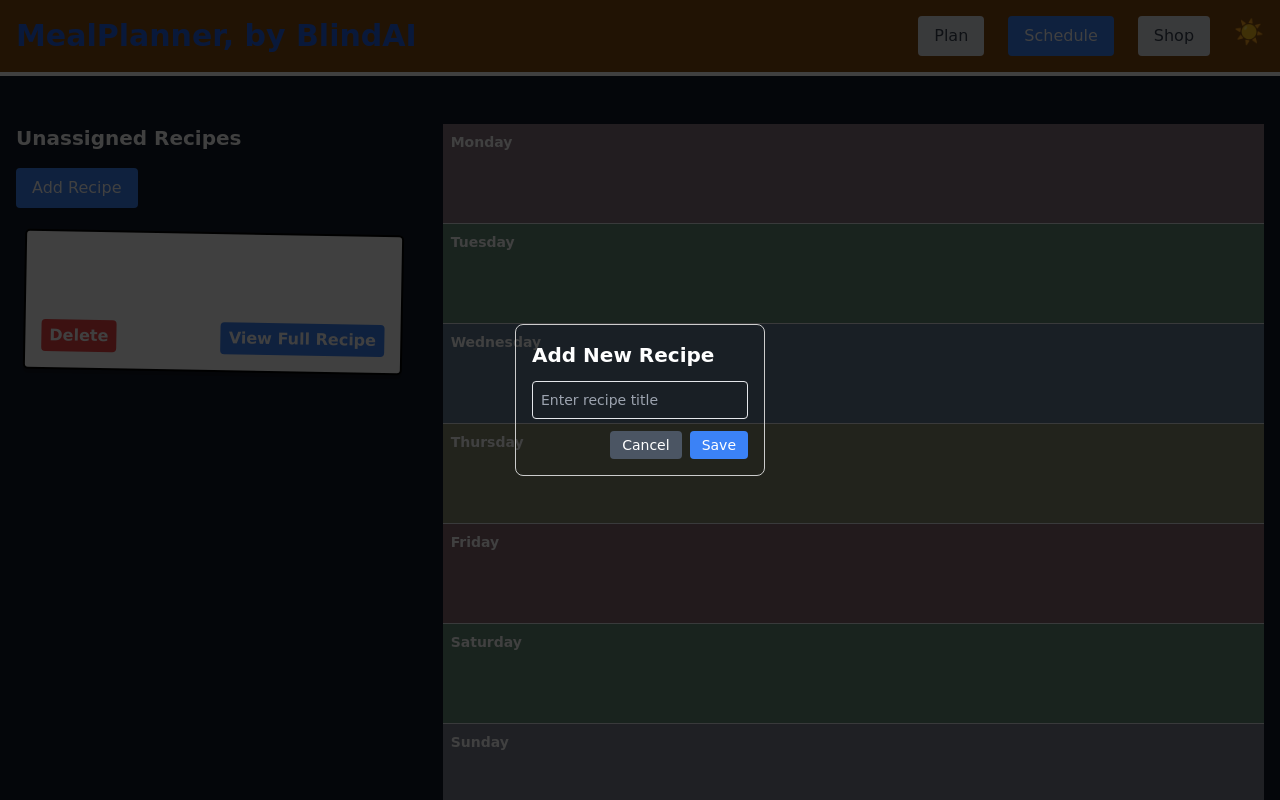
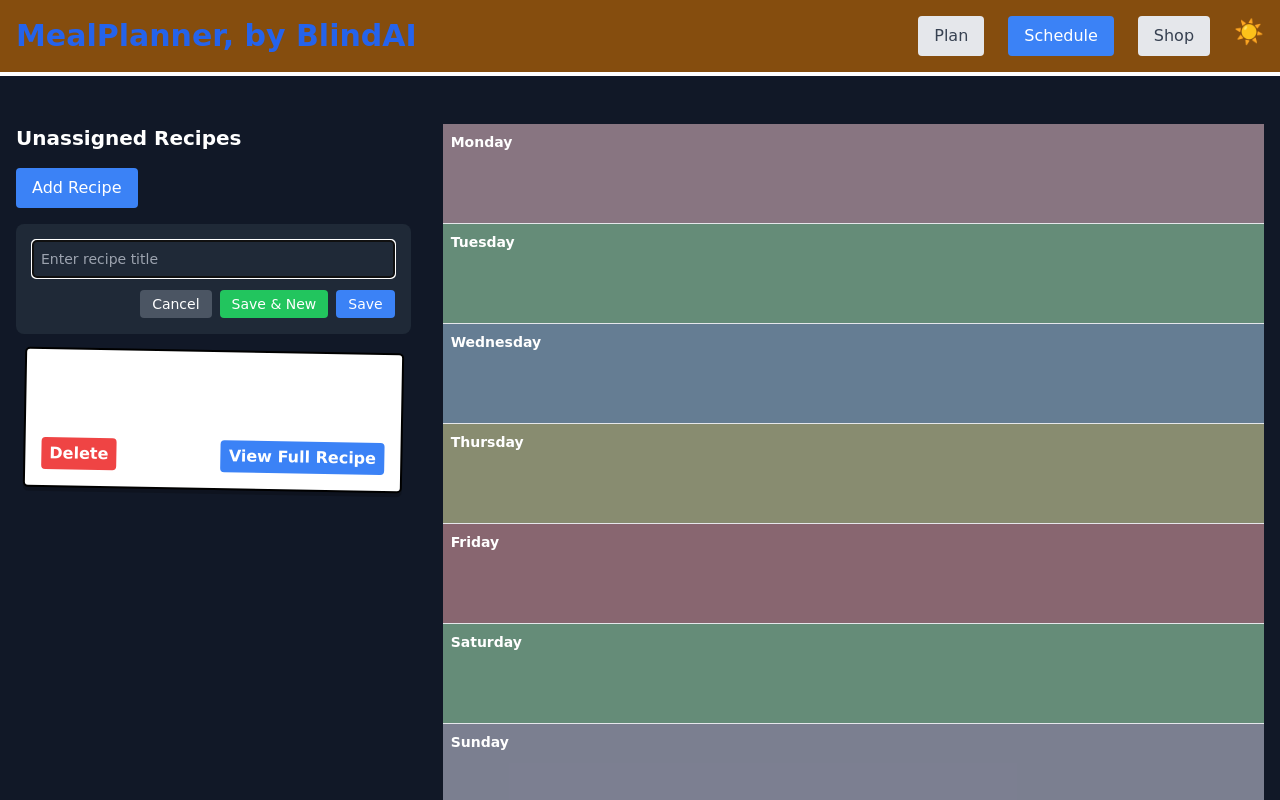
Before and after one commit to Arcadesys/mealplanner, a Next.js app: page / in a window 1280 px wide. Both pictures are taken after a click on the button "Add Recipe". Built offline with nearby package versions, Linux system fonts and the light colour scheme.

Commit message:
no wait just needed more tests

```diff
--- /dev/null
+++ b/app/components/AddRecipeInline.tsx
@@ -0,0 +1,50 @@
+import React, { useState, useRef, useEffect } from 'react';
+
+interface AddRecipeInlineProps {
+  onSave: (recipe: { title: string }) => void;
+  onCancel: () => void;
+}
+
+const AddRecipeInline: React.FC<AddRecipeInlineProps> = ({ onSave, onCancel }) => {
+  const [title, setTitle] = useState('');
+  const inputRef = useRef<HTMLInputElement>(null);
+
+  useEffect(() => {
+    if (inputRef.current) {
+      inputRef.current.focus();
+    }
+  }, []);
+
+  const handleSave = (keepOpen: boolean = false) => {
+    if (title.trim()) {
+      onSave({ title: title.trim() });
+      setTitle('');
+      if (!keepOpen) {
+        onCancel();
+      } else {
+        // Refocus the input for the next entry
+        inputRef.current?.focus();
+      }
+    }
+  };
+
+  return (
+    <div className="bg-gray-800 p-4 rounded-lg mb-4">
+      <input
+        ref={inputRef}
+        type="text"
+        value={title}
+        onChange={(e) => setTitle(e.target.value)}
+        placeholder="Enter recipe title"
+        className="w-full p-2 border rounded mb-3 text-sm bg-transparent text-white"
+      />
+      <div className="flex justify-end">
+        <button onClick={onCancel} className="mr-2 px-3 py-1 bg-gray-600 text-white rounded text-sm">Cancel</button>
+        <button onClick={() => handleSave(true)} className="mr-2 px-3 py-1 bg-green-500 text-white rounded text-sm">Save & New</button>
+        <button onClick={() => handleSave()} className="px-3 py-1 bg-blue-500 text-white rounded text-sm">Save</button>
+      </div>
+    </div>
+  );
+};
+
+export default AddRecipeInline;
--- a/app/components/UnassignedRecipes.tsx
+++ b/app/components/UnassignedRecipes.tsx
@@ -2,15 +2,14 @@ import React, { useMemo, useState, useEffect } from 'react';
 import { Droppable } from '@hello-pangea/dnd';
 import RecipeCard from './RecipeCard';
 import { Recipe } from '../types/recipe';
-import AddRecipe from './addRecipe';
+import AddRecipeInline from './AddRecipeInline';
 import FullRecipeView from './FullRecipeView';
 
 const UnassignedRecipes: React.FC = () => {
   const [recipes, setRecipes] = useState<Recipe[]>([]);
   const [isFullRecipeViewOpen, setIsFullRecipeViewOpen] = useState(false);
   const [editingRecipe, setEditingRecipe] = useState<Recipe | null>(null);
-  const [isAddRecipeModalOpen, setIsAddRecipeModalOpen] = useState(false);
-  const [modalPosition, setModalPosition] = useState<{ x: number; y: number } | null>(null);
+  const [isAddingRecipe, setIsAddingRecipe] = useState(false);
 
   useEffect(() => {
     // Fetch recipes from API
@@ -64,6 +63,7 @@ const UnassignedRecipes: React.FC = () => {
         addedRecipe.id = Date.now().toString(); // Temporary solution, use UUID in production
       }
       setRecipes(prevRecipes => [...prevRecipes, addedRecipe]);
+      setIsAddingRecipe(false); // Close the add recipe form
     } catch (error) {
       console.error('Error adding recipe:', error);
     }
@@ -85,15 +85,10 @@ const UnassignedRecipes: React.FC = () => {
     }
   };
 
-  const handleOpenModal = (event: React.MouseEvent) => {
-    setModalPosition({ x: event.clientX, y: event.clientY });
-    setIsAddRecipeModalOpen(true);
-  };
-
   return (
     <div>
       <button
-        onClick={handleOpenModal}
+        onClick={() => setIsAddingRecipe(true)}
         className="mb-4 px-4 py-2 bg-blue-500 text-white rounded hover:bg-blue-600"
       >
         Add Recipe
@@ -102,6 +97,12 @@ const UnassignedRecipes: React.FC = () => {
       <Droppable droppableId="unassigned">
         {(provided) => (
           <div {...provided.droppableProps} ref={provided.innerRef} className="unassigned-recipes">
+            {isAddingRecipe && (
+              <AddRecipeInline
+                onSave={handleAddRecipe}
+                onCancel={() => setIsAddingRecipe(false)}
+              />
+            )}
             {recipeCards.map((recipe, index) => (
               <div key={recipe.stableUniqueId} className="relative mb-4">
                 <RecipeCard
@@ -125,21 +126,6 @@ const UnassignedRecipes: React.FC = () => {
           onSave={handleAddRecipe}
         />
       )}
-
-      {isAddRecipeModalOpen && (
-        <AddRecipe
-          onClose={() => setIsAddRecipeModalOpen(false)}
-          onSave={(newRecipe) => {
-            handleAddRecipe(newRecipe);
-            setIsAddRecipeModalOpen(false);
-          }}
-          onAddCard={(title) => {
-            // You can remove this if you're not using it
-            console.log('New card added:', title);
-          }}
-          position={modalPosition || undefined}
-        />
-      )}
     </div>
   );
 };
```
